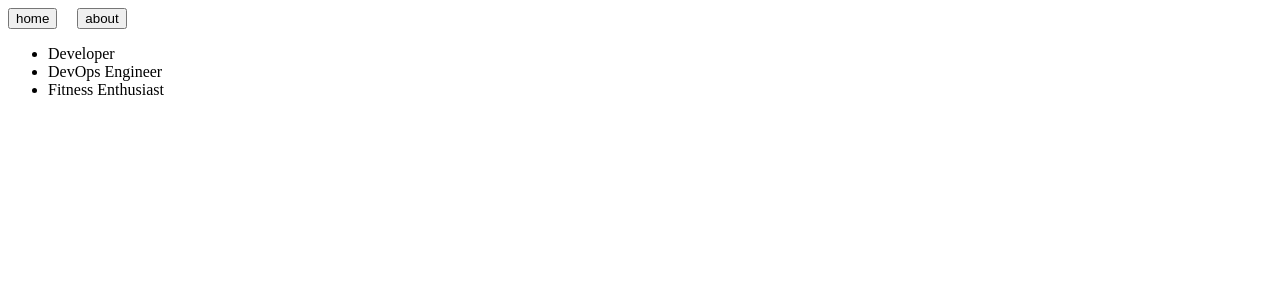
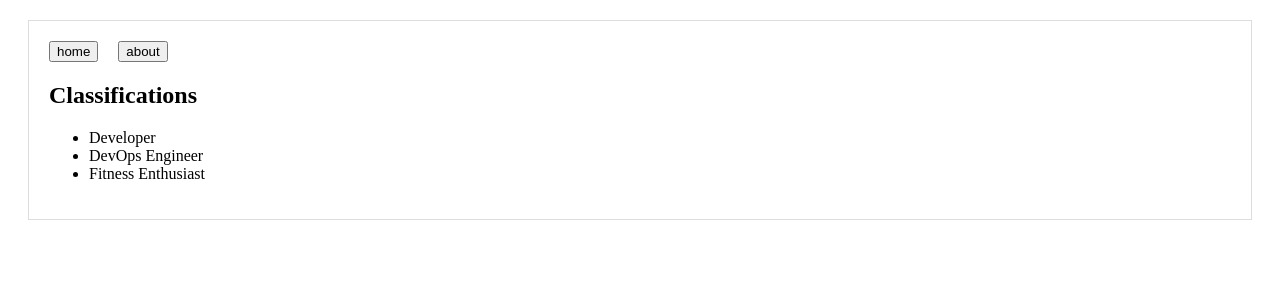
Before and after one commit to diamonddelt/nextjs-blog, a Next.js app: page /about in a window 1280 px wide. Shown: the top 300 px of the page. Built offline with nearby package versions, Linux system fonts and the light colour scheme.

Commit message:
Add a layout component and refactor to use layout

```diff
--- a/components/Header.js
+++ b/components/Header.js
@@ -1,16 +1,16 @@
 import Link from 'next/link'
 
-const linkStyle = {
+const buttonStyle = {
     marginRight: 20
 }
 
 const Header = () => (
     <div>
         <Link prefetch href="/">
-            <button style={linkStyle}>home</button>
+            <button style={buttonStyle}>home</button>
         </Link>
         <Link prefetch href="/about">
-            <button style={linkStyle}>about</button>
+            <button style={buttonStyle}>about</button>
         </Link>
     </div>
 )
--- /dev/null
+++ b/components/Layout.js
@@ -0,0 +1,16 @@
+import Header from './Header'
+
+const layoutStyle = {
+    margin: 20,
+    padding: 20,
+    border: '1px solid #DDD'
+}
+
+const Layout = (props) => (
+    <div style={layoutStyle}>
+        <Header />
+        {props.children}
+    </div>
+)
+
+export default Layout
--- a/pages/about.js
+++ b/pages/about.js
@@ -1,14 +1,14 @@
-import Header from '../components/Header'
+import Layout from '../components/Layout'
 
 const About = () => (
-    <div>
-        <Header />
+    <Layout>
+        <h2>Classifications</h2>
         <ul>
             <li>Developer</li>
             <li>DevOps Engineer</li>
             <li>Fitness Enthusiast</li>
         </ul>
-    </div>
+    </Layout>
 )
 
 export default About
```
Also changed, not shown: pages/index.js (+3 -5 lines).
